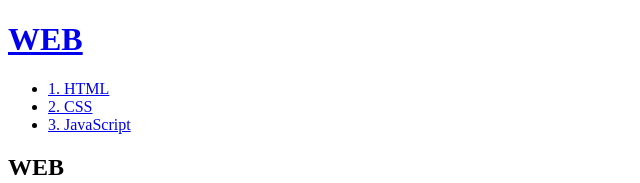
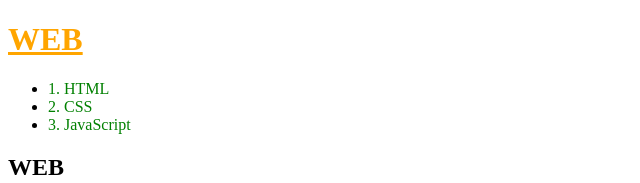
Before and after one commit to Jung-Seung-Hyun/web1, a plain HTML site: page index.html in a window 1280 px wide. Shown: the top 183 px of the page, without its empty margins (0-640 px from the left). Drawn offline with Linux system fonts and the light colour scheme.

Commit message:
version 0.0.4

```diff
--- a/index.html
+++ b/index.html
@@ -3,10 +3,16 @@
 <head>
 <title>JSH - Web1(main)</title>
 <meta charset="utf-8">
+<style>
+  a {
+    color: green;
+    text-decoration: none;
+  }
+</style>
 </head>
 
 <body>
-<h1><a href="index.html">WEB</a></h1>
+<h1><a href="index.html" style="color:orange; text-decoration:underline">WEB</a></h1>
 <ul>
     <li><a href="1.html">1. HTML</a></li>
     <li><a href="2.html">2. CSS</a></li>
```
Also changed, not shown: 1.html (+7 -2 lines), 2.html (+7 -1 lines), 3.html (+7 -1 lines).
